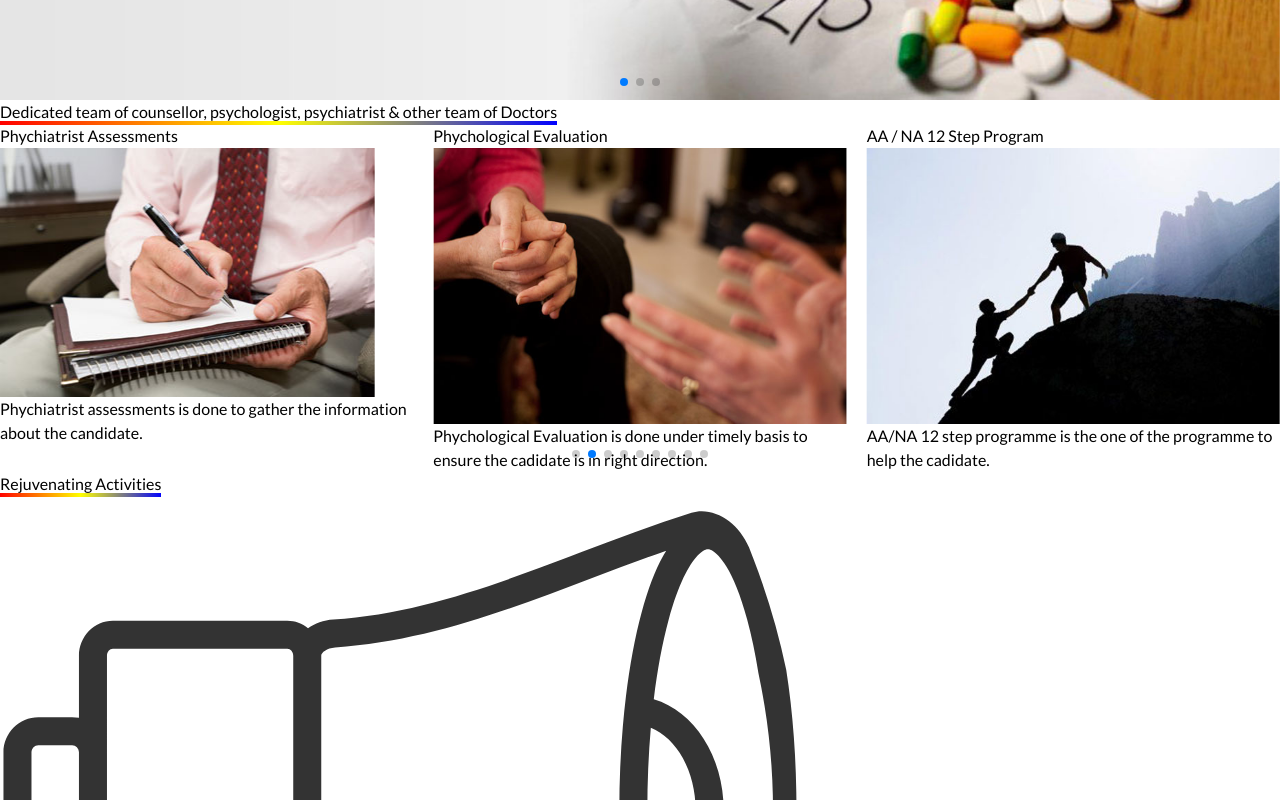
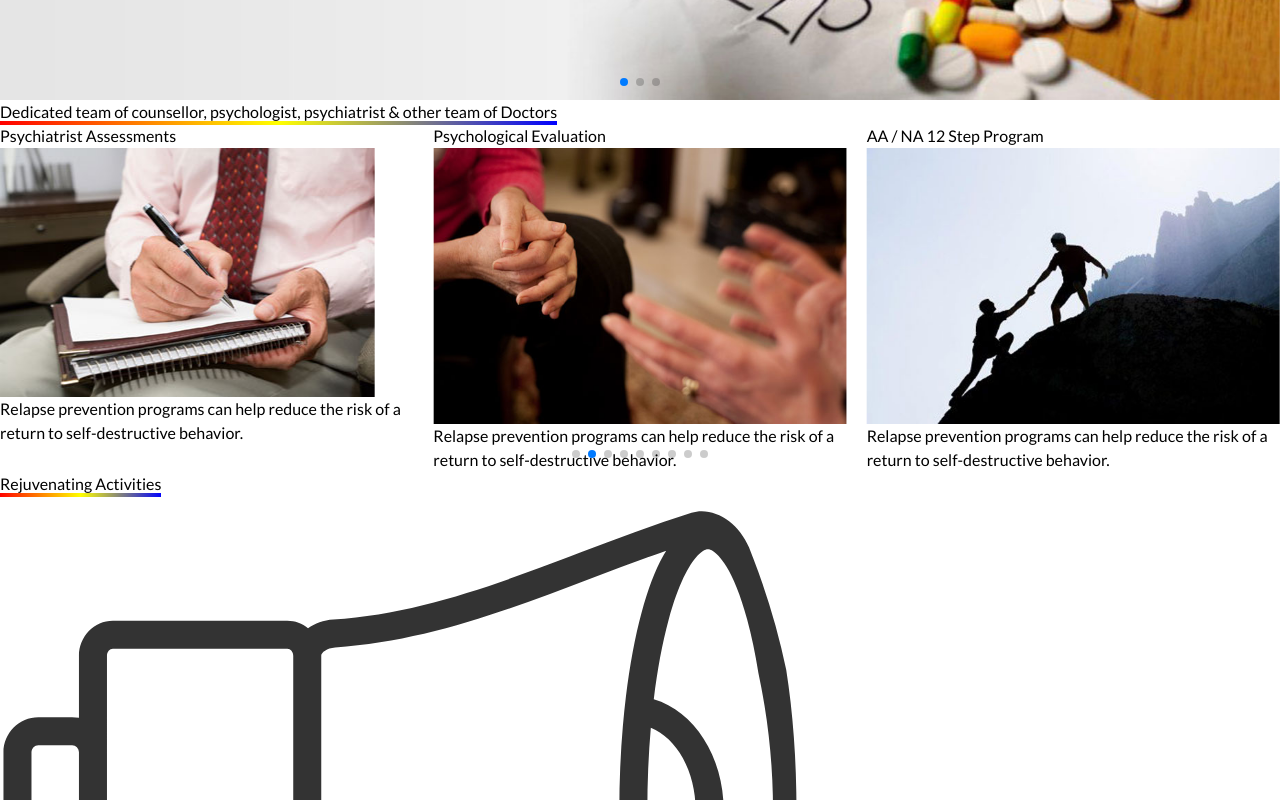
Before and after one commit to pracasupreti/krishnaganga.org.np, a React (Vite) app: page / in a window 1280 px wide. Shown: the part 5540-6340 px from the top of the page. Built offline with nearby package versions, Linux system fonts and the light colour scheme.

Commit message:
home data fetched

```diff
--- a/src/components/Home.jsx
+++ b/src/components/Home.jsx
@@ -11,6 +11,90 @@ import 'swiper/css/pagination';
 
 
 function Home() {
+    let post = [
+        {
+            title: "Standard Medical Test",
+            imgSrc: "src/assets/crousel/Standard-Medical-Test.jpg",
+            alt: "Standard Medical Test",
+            description: "Standard medical tests are done to ensure the candidate is mentally and physically fit."
+        },
+        {
+            title: "Psychiatrist Assessments",
+            imgSrc: "src/assets/crousel/Phychiatrist-Assessments.jpg",
+            alt: "Psychiatrist Assessments",
+            description: "Psychiatrist assessments are conducted to gather information about the candidate."
+        },
+        {
+            title: "Psychological Evaluation",
+            imgSrc: "src/assets/crousel/Phychological-Evaluation.jpg",
+            alt: "Psychological Evaluation",
+            description: "Psychological evaluations are done periodically to ensure the candidate is on the right path."
+        },
+        {
+            title: "AA / NA 12 Step Program",
+            imgSrc: "src/assets/crousel/AA--NA-12-Step-Program.jpg",
+            alt: "AA / NA 12 Step Program",
+            description: "AA/NA 12-step programs help candidates overcome addiction."
+        },
+        {
+            title: "REBT (A form of Psychotherapy)",
+            imgSrc: "src/assets/crousel/REBT.jpg",
+            alt: "REBT (A form of Psychotherapy)",
+            description: "REBT, a form of psychotherapy, helps candidates overcome addiction."
+        },
+        {
+            title: "Management of Emotions & Feelings",
+            imgSrc: "src/assets/crousel/management-of-emotions-and-.jpg",
+            alt: "Management of Emotions & Feelings",
+            description: "Candidates are taught how to manage their emotions and feelings effectively."
+        },
+        {
+            title: "Family Counselling",
+            imgSrc: "src/assets/crousel/familycounselling-banner.jpg",
+            alt: "Family Counselling",
+            description: "Counseling helps individuals and families understand and support each other."
+        },
+        {
+            title: "Behaviour Therapy",
+            imgSrc: "src/assets/crousel/Behaviour-Therapy.jpg",
+            alt: "Behaviour Therapy",
+            description: "Behavior therapy helps prevent relapse and promotes positive behavior changes."
+        },
+        {
+            title: "Relapse Prevention Program",
+            imgSrc: "src/assets/crousel/Relapse-Prevention-Program.jpg",
+            alt: "Relapse Prevention Program",
+            description: "Relapse prevention programs help reduce the risk of returning to self-destructive behavior."
+        }
+    ]
+
+    let treatmentData = [
+        {
+            title: "Our Treatment Procedures & Methods",
+            image: "src/assets/treatment/personal.jpg",
+            alt: "Personal Treatment",
+            heading: "Tailored to personal history, family history, and circumstances",
+            description:
+                "Our program focuses on physical and mental recovery, self-evaluation, self-esteem, and self-confidence to support clients in abstaining from addiction and leading a happy life. We adhere strictly to a key essence of family support throughout the program."
+        },
+        {
+            title: "Programme",
+            image: "src/assets/treatment/behaviour-therapy-footer.jpg",
+            alt: "Behaviour Therapy",
+            heading: "Behaviour Therapy",
+            description:
+                "Behaviour Therapy helps individuals understand how their behavior influences their environment, providing specific techniques to modify and improve their responses."
+        },
+        {
+            title: "",
+            image: "src/assets/treatment/Relapse.jpg",
+            alt: "Relapse Prevention Program",
+            heading: "Relapse Prevention Program",
+            description:
+                "Relapse prevention programs help reduce the risk of returning to self-destructive behavior, focusing on long-term strategies to maintain recovery."
+        }
+    ];
+
     return (
         <>
             <Carousel />
@@ -29,70 +113,17 @@ function Home() {
                         pagination={{ clickable: true }}
                         autoplay={{ delay: 5000, disableOnInteraction: false }} // Auto play every 5 sec
                     >
-                        <SwiperSlide className='mb-6'>
-                            <div className='flex flex-col gap-4 w-[360px]'>
-                                <p className='text-center text-[17px]'>Standard Medical Test</p>
-                                <img className='w-full h-[245px] mx-auto' src="src/assets/crousel/Standard-Medical-Test.jpg" alt="Standard Medical Test" />
-                                <p className='text-[#333]'>Standard medical tests are done to ensure the candidate is mentally and physically fit.</p>
+                        {post.map((a) => (
+                            <SwiperSlide className='mb-6 w-full group'>
+                                <div className='flex flex-col gap-4'>
+                                    <p className='text-center text-[17px]'>{a.title}</p>
+                                    <div className='w-full overflow-hidden'>
+                                        <img className='lg:h-[245px] mx-auto group-hover:scale-105 duration-500' src={a.imgSrc} alt={a.alt} />
                                     </div>
-                        </SwiperSlide>
-                        <SwiperSlide className='mb-6'>
-                            <div className='flex flex-col gap-4 w-[360px]'>
-                                <p className='text-center text-[17px]'>Phychiatrist Assessments</p>
-                                <img className='w-full h-[245px] mx-auto' src="src/assets/crousel/Phychiatrist-Assessments.jpg" alt="Phychiatrist Assessments" />
-                                <p className='text-[#333]'>Phychiatrist assessments is done to gather the information about the candidate.</p>
-                            </div>
-                        </SwiperSlide>
-                        <SwiperSlide className='mb-6'>
-                            <div className='flex flex-col gap-4 w-[360px]'>
-                                <p className='text-center text-[17px]'>Phychological Evaluation
-                                </p>
-                                <img className='w-full h-[245px] mx-auto' src="src/assets/crousel/Phychological-Evaluation.jpg" alt="Phychological Evaluation" />
-                                <p className='text-[#333]'>Phychological Evaluation is done under timely basis to ensure the cadidate is in right direction.</p>
-                            </div>
-                        </SwiperSlide>
-                        <SwiperSlide className='mb-6'>
-                            <div className='flex flex-col gap-4 w-[360px]'>
-                                <p className='text-center text-[17px]'>AA / NA 12 Step Program</p>
-                                <img className='w-full h-[245px] mx-auto' src="src/assets/crousel/AA--NA-12-Step-Program.jpg" alt="AA / NA 12 Step Program" />
-                                <p className='text-[#333]'>AA/NA 12 step programme is the one of the programme to help the cadidate.</p>
-                            </div>
-                        </SwiperSlide>
-                        <SwiperSlide className='mb-6'>
-                            <div className='flex flex-col gap-4 w-[360px]'>
-                                <p className='text-center text-[17px]'>REBT ( A form of Psychotherapy )</p>
-                                <img className='w-full h-[245px] mx-auto' src="src/assets/crousel/REBT.jpg" alt="REBT ( A form of Psychotherapy )" />
-                                <p className='text-[#333]'>In here we use different form of Psychotherapy REBT helps the candidate to overcome the addiction.</p>
-                            </div>
-                        </SwiperSlide>
-                        <SwiperSlide className='mb-6'>
-                            <div className='flex flex-col gap-4 w-[360px]'>
-                                <p className='text-center text-[17px]'>Management of Emotions & Feelings</p>
-                                <img className='w-full h-[245px] mx-auto' src="src/assets/crousel/management-of-emotions-and-.jpg" alt="Standard Medical Test" />
-                                <p className='text-[#333]'>Here we also teach the candidate to manage the emotions and feelings.</p>
-                            </div>
-                        </SwiperSlide>
-                        <SwiperSlide className='mb-6'>
-                            <div className='flex flex-col gap-4'>
-                                <p className='text-center text-[17px]'>Family Counselling</p>
-                                <img className='w-full lg:h-[245px] mx-auto' src="src/assets/crousel/familycounselling-banner.jpg" alt="Family Counselling" />
-                                <p className='text-[#333] text-wrap'>Counselling is the best possible way to understand and to make the person understand.</p>
-                            </div>
-                        </SwiperSlide>
-                        <SwiperSlide className='mb-6'>
-                            <div className='flex flex-col gap-4'>
-                                <p className='text-center text-[17px]'>Behaviour Therapy</p>
-                                <img className='w-full lg:h-[245px] mx-auto' src="src/assets/crousel/Behaviour-Therapy.jpg" alt="Behaviour Therapy" />
                                     <p className='text-[#333] text-wrap'>Relapse prevention programs can help reduce the risk of a return to self-destructive behavior.</p>
                                 </div>
                             </SwiperSlide>
-                        <SwiperSlide className='mb-6 w-full'>
-                            <div className='flex flex-col gap-4'>
-                                <p className='text-center text-[17px]'>Relapse Prevention Program</p>
-                                <img className='w-full lg:h-[245px] mx-auto' src="src/assets/crousel/Relapse-Prevention-Program.jpg" alt="Relapse Prevention Program" />
-                                <p className='text-[#333] text-wrap'>Relapse prevention programs can help reduce the risk of a return to self-destructive behavior.</p>
-                            </div>
-                        </SwiperSlide>
+                        ))}
                     </Swiper>
                 </div>
             </section>
@@ -104,7 +135,7 @@ function Home() {
                 <div className='lg:flex justify-between gap-20'>
                     <div className='flex flex-col gap-8'>
                         <div className='flex gap-4'>
-                            <img className='bg-[#ecc731] p-2 h-[60px] w-[60px]' src="src\assets\icon\megaphone.svg" alt="megaphone" />
+                            <img className='bg-[#ecc731] p-2 h-[60px] w-[60px]' src="src/assets/icon/megaphone.svg" alt="megaphone" />
                             <div>
                                 <h2 className='text-[18px] font-bold'>Yoga & Meditation</h2>
                                 <p className='text-[#838282]'>Yoga Meditation is the art and science of systematically observing, accepting, understanding, and training each of the levels of our being</p>
@@ -112,7 +143,7 @@ function Home() {
                         </div>
 
                         <div className='flex gap-4'>
-                            <img className='bg-[#ecc731] p-2 h-[60px] w-[60px]' src="src\assets\icon\user.svg" alt="user" />
+                            <img className='bg-[#ecc731] p-2 h-[60px] w-[60px]' src="src/assets/icon/user.svg" alt="user" />
                             <div>
                                 <h2 className='text-[18px] font-bold'>Recreational Art / Craft / Music Therapy</h2>
                                 <p className='text-[#838282]'>We understand that illness and medical procedures have the potential to cause anxiety and fear in person. To ease these feelings and help your family.</p>
@@ -120,7 +151,7 @@ function Home() {
                         </div>
 
                         <div className='flex gap-4'>
-                            <img className='bg-[#ecc731] p-2 h-[60px] w-[60px]' src="src\assets\icon\heart.svg" alt="heart" />
+                            <img className='bg-[#ecc731] p-2 h-[60px] w-[60px]' src="src/assets/icon/heart.svg" alt="heart" />
                             <div>
                                 <h2 className='text-[18px] font-bold'>Well Equipped Library</h2>
                                 <p className='text-[#838282]'>We have well equipped library which consists of various books on different sectors and subjects.</p>
@@ -135,26 +166,16 @@ function Home() {
 
             <section className='container mx-auto my-4'>
                 <div className='lg:flex justify-between gap-[30px]'>
-                    <div className='flex flex-col gap-4 relative lg:w-1/3'>
-                        <h2 className='font-[300] text-3xl h-[60px]'>Our Treatment Procedures & Methods</h2>
-                        <img className='h-[188px] w-full' src="src\assets\treatment\personal.jpg" alt="personal" />
-                        <h2 className='font-bold text-[24px] pe-3 h-[60px]'>Tailord with reference to personal history, family history, circumtances</h2>
-                        <p className='text-[#838282] text-justify'>Our program deals with physical recovery, mental recovery, self evalution, self esteem, self confidence to support the client to abstain from addiction and to lead a happy life. Key essence in family program which we adhere to very strictly.</p>
+                    {treatmentData.map((post) => (
+                        <div className='flex flex-col gap-4 relative lg:w-1/3 group'>
+                            <h2 className='font-[300] text-3xl h-[60px]'>{post.title}</h2>
+                            <div className='w-full overflow-hidden'>
+                                <img className='h-[188px] group-hover:scale-105 duration-500 w-full' src={post.image} alt={post.alt} />
                             </div>
-
-                    <div className='flex flex-col gap-4 relative lg:w-1/3'>
-                        <h2 className='font-[300] text-3xl h-[60px]'>Programme</h2>
-                        <img className='h-[188px] w-full' src="src\assets\treatment\behaviour-therapy-footer.jpg" alt="Behaviour Therapy" />
-                        <h2 className='font-bold text-[24px] pe-3 h-[60px]'>Behaviour Therapy</h2>
-                        <p className='text-[#838282] text-justify'>Behaviour Therapy,here helps the person to look more specific ,and teaches how the behaviour influences the environment.</p>
+                            <h2 className='font-bold text-[24px] pe-3 h-[60px]'>{post.heading}</h2>
+                            <p className='text-[#838282] text-justify'>{post.description}</p>
                         </div>
-
-                    <div className='flex flex-col gap-4 relative lg:w-1/3'>
-                        <h2 className='font-[300] text-3xl h-[60px]'>&nbsp;</h2>
-                        <img className='h-[188px] w-full' src="src\assets\treatment\Relapse.jpg" alt="Relapse Prevention Program" />
-                        <h2 className='font-bold text-[24px] pe-3 h-[60px]'>Relapse Prevention Program</h2>
-                        <p className='text-[#838282] text-justify'>Relapse prevention programs can help reduce the risk of a return to self-destructive behavior.</p>
-                    </div>
+                    ))}
                 </div>
             </section>
         </>
```
Lines whose indentation alone changed are shown as unchanged.
